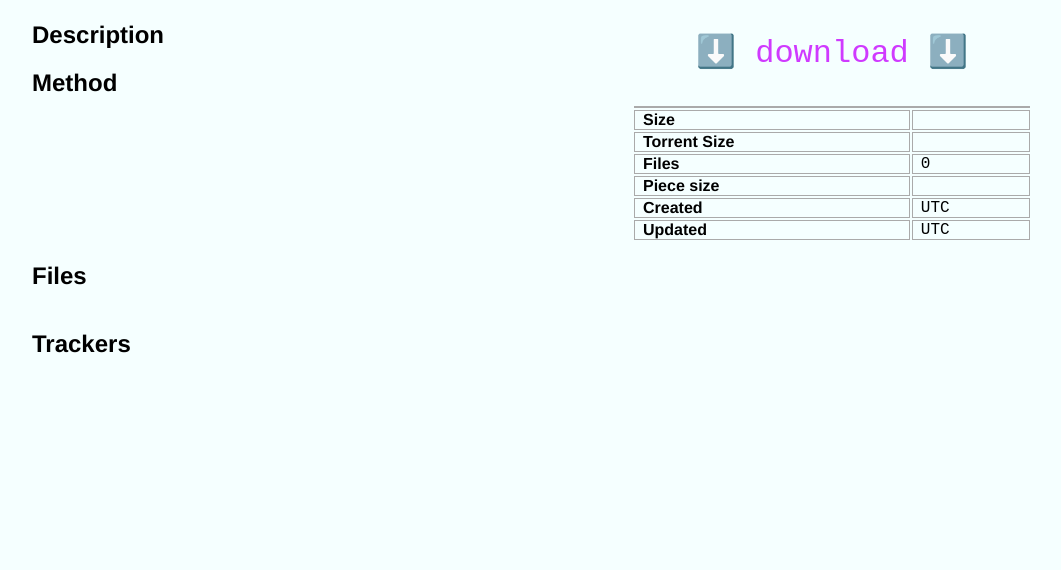
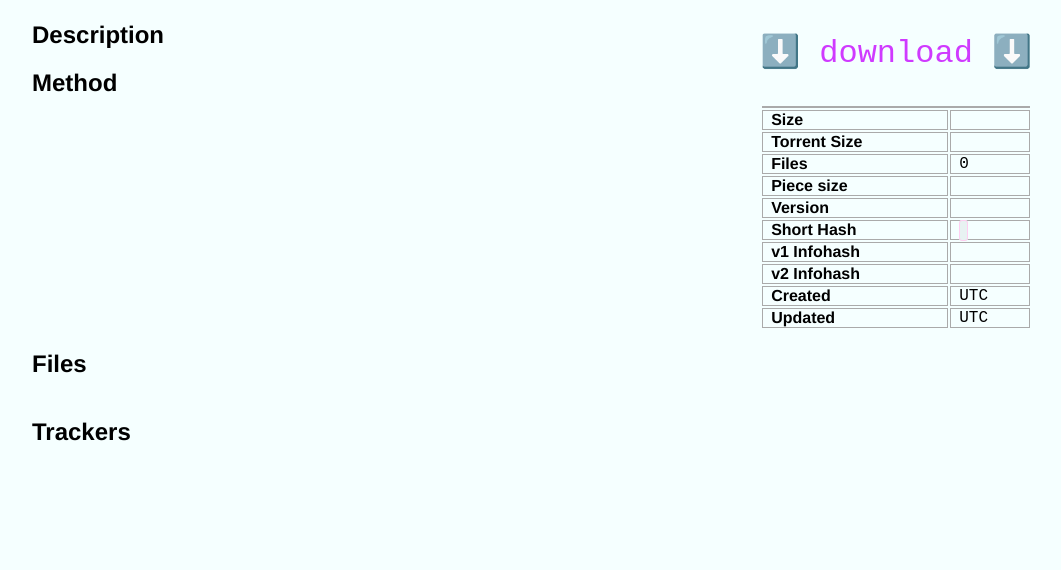
Before and after one commit to p2p-ld/sciop, a Python web app: template src/sciop/templates/pages/upload.html in a window 1280 px wide. Shown: the part 53-623 px from the top of the page, without its empty margins (108-1169 px from the left). Run offline with Jinja, Linux system fonts and the light colour scheme; the template is opened without the code that fills it, so the values that code supplies are empty.

Commit message:
update upload display just a bit

```diff
--- a/src/sciop/static/css/layout.css
+++ b/src/sciop/static/css/layout.css
@@ -148,10 +148,7 @@
   flex-wrap: wrap;
 
   .header {
-    flex-basis: 60%;
-  }
-  .infobox {
-    flex-basis: 40%
+    flex-grow: 1;
   }
 }
 
--- a/src/sciop/static/css/typography.css
+++ b/src/sciop/static/css/typography.css
@@ -65,3 +65,7 @@
 .bold {
     font-weight: bold;
 }
+
+.wrap {
+    overflow-wrap: anywhere;
+}
--- a/src/sciop/templates/macros/upload.html
+++ b/src/sciop/templates/macros/upload.html
@@ -32,7 +32,7 @@
             </p>
             <table class="infobox-table">
                 <tr>
-                    <td colspan="2" class="infobox-subhead">{{ upload.torrent.file_name }}</td>
+                    <td colspan="2" class="infobox-subhead wrap">{{ upload.torrent.file_name }}</td>
                 </tr>
                 <tr>
                     <td class="infobox-key">Size</td>
@@ -49,6 +49,26 @@
                 <tr>
                     <td class="infobox-key">Piece size</td>
                     <td class="infobox-value">{{ upload.torrent.human_piece_size }}</td>
+                </tr>
+                <tr>
+                    <td class="infobox-key">Version</td>
+                    <td class="infobox-value">{{ upload.torrent.version }}</td>
+                </tr>
+                <tr>
+                    <td class="infobox-key">Short Hash</td>
+                    <td class="infobox-value">
+                        <a class="token" href="/uploads/{{ upload.torrent.short_hash }}">
+                            {{ upload.torrent.short_hash }}
+                        </a>
+                    </td>
+                </tr>
+                <tr>
+                    <td class="infobox-key">v1 Infohash</td>
+                    <td class="infobox-value wrap">{{ upload.torrent.v1_infohash }}</td>
+                </tr>
+                <tr>
+                    <td class="infobox-key">v2 Infohash</td>
+                    <td class="infobox-value wrap">{{ upload.torrent.v2_infohash }}</td>
                 </tr>
                 <tr>
                     <td class="infobox-key">Created</td>
```
